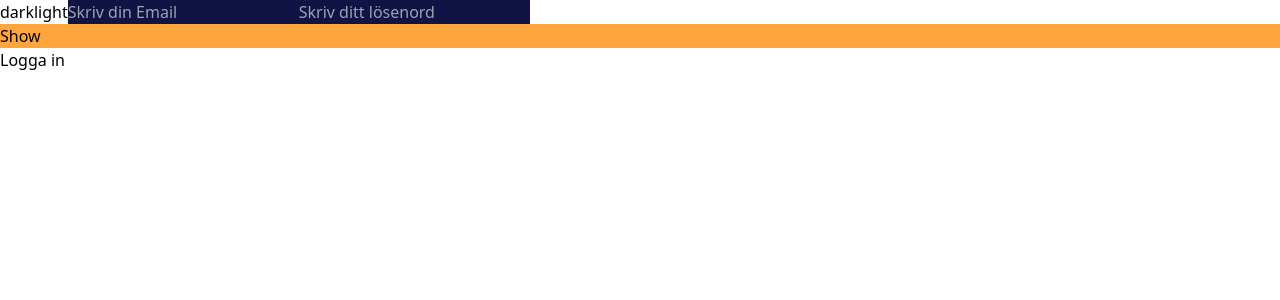
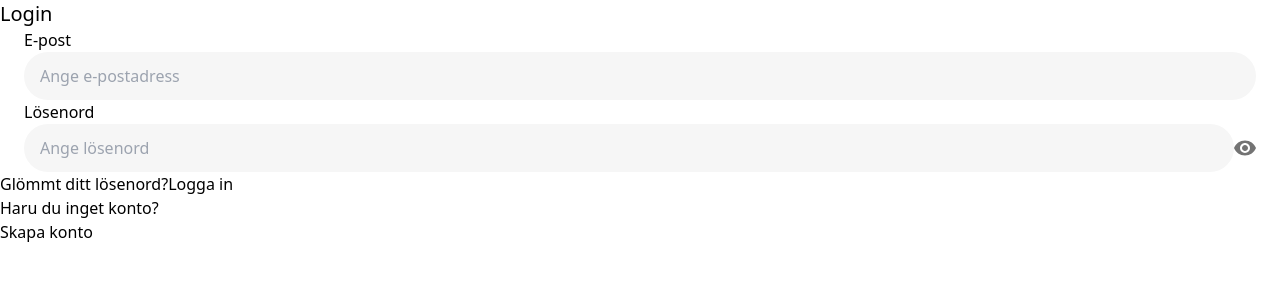
Before and after one commit to AxelEnghamre/subscriptions_tracker, a Next.js app: page /sign-in in a window 1280 px wide. Shown: the top 300 px of the page. Built offline with nearby package versions, Linux system fonts and the light colour scheme.

Commit message:
updated show password icon

```diff
--- a/src/components/UI/Input/input.tsx
+++ b/src/components/UI/Input/input.tsx
@@ -4,20 +4,23 @@ const Input = ({
   placeholder,
   value,
   onChange,
+  id,
 }: {
   type: string;
   placeholder: string;
   name: string;
   value: string;
   onChange: React.ChangeEventHandler<HTMLInputElement>;
+  id: string;
 }) => {
   return (
     <input
-      className="bg-midnight text-white"
+      className="bg-off-white text-midnight rounded-3xl h-12 w-full pl-4 pr-4"
       type={type}
       name={name}
       placeholder={placeholder}
       onChange={onChange}
+      id={id}
     />
   );
 };
--- a/src/components/auth/SignIn.tsx
+++ b/src/components/auth/SignIn.tsx
@@ -6,7 +6,6 @@ import { signInSchema } from "@/lib/schemas/AuthSchemas";
 import { useContext } from "react";
 import { ThemeContext } from "@/contexts/ThemeContext";
 import Input from "../UI/Input";
-import dark from "../../lib/dark.png";
 
 const SignIn = () => {
   const router = useRouter();
@@ -59,35 +58,53 @@ const SignIn = () => {
   return (
     <div>
       {/* <img src={dark} alt="hello" /> */}
+      <h2 className="text-xl font-normal">Login</h2>
+
       <form onSubmit={handleSubmit}>
-        <button onClick={() => changeThemeTo("dark")}>dark</button>
-        <button onClick={() => changeThemeTo("light")}>light</button>
+        <label htmlFor="email" className="block pr-6 pl-6">
+          E-post
+        </label>
+        <div className="pr-6 pl-6">
           <Input
             type="email"
             name="email"
-          placeholder="Skriv din Email"
+            placeholder="Ange e-postadress"
             value={signInFormValue.email}
             onChange={handleChange}
+            id="email"
           />
+        </div>
+
+        <label htmlFor="password" className="block pr-6 pl-6">
+          Lösenord
+        </label>
+        <div className="flex pr-6 pl-6">
           <Input
             type={!showPassword ? "password" : "text"}
             name="password"
-          placeholder="Skriv ditt lösenord"
+            placeholder="Ange lösenord"
             value={signInFormValue.password}
             onChange={handleChange}
+            id="password"
           />
-        <div
-          className="bg-sunflower w-30-h40"
+          <img
+            src="/eye.svg"
+            alt=""
+            className="w-30-h40"
             onClick={() =>
               showPassword ? setShowPassword(false) : setShowPassword(true)
             }
-        >
-          Show
+          />
         </div>
+
+        <a href="">Glömmt ditt lösenord?</a>
+
         <button type="submit" disabled={isSigningIn}>
           Logga in
         </button>
       </form>
+      <p>Haru du inget konto?</p>
+      <a href="">Skapa konto</a>
     </div>
   );
 };
```
Lines whose indentation alone changed are shown as unchanged.
